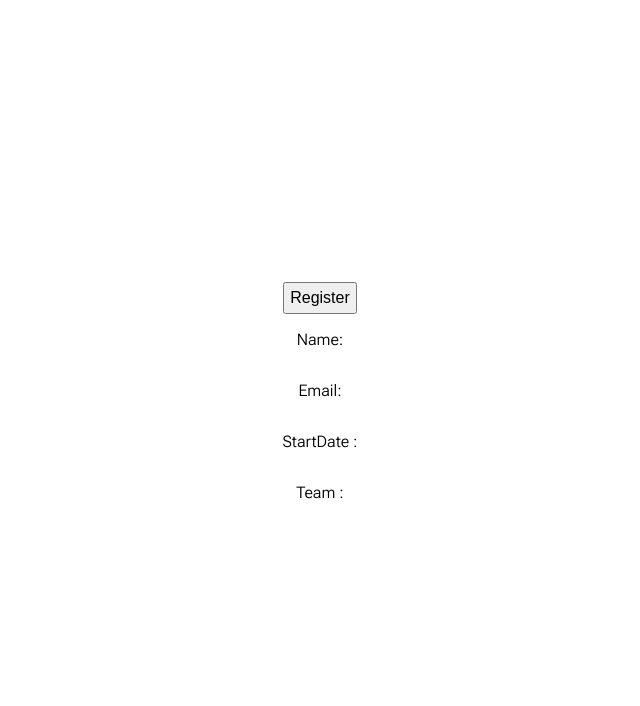
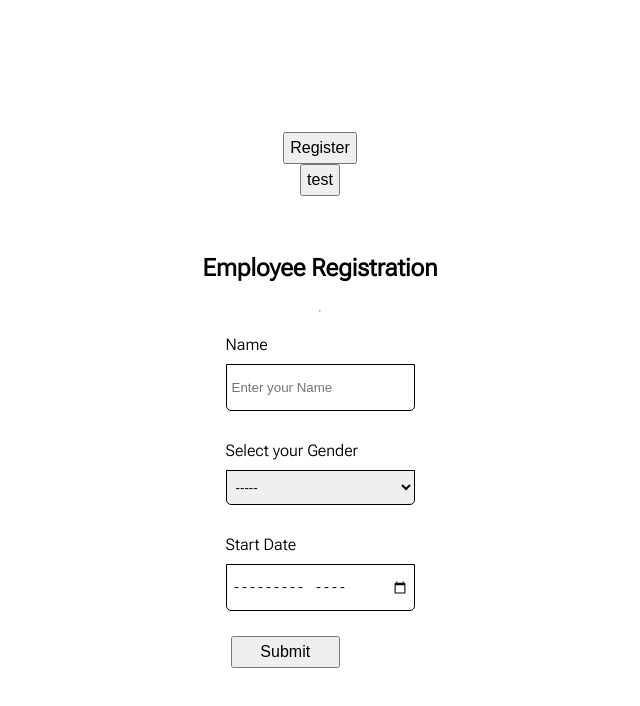
Before and after one commit to C0balto/react-project, a React (Create React App) app in the folder reactp1/: page / in a window 1280 px wide. Shown: the top 706 px of the page, without its empty margins (320-960 px from the left). Built offline with nearby package versions, Linux system fonts and the light colour scheme; no server answers.

Commit message:
updates 20/05

```diff
--- a/reactp1/src/App.js
+++ b/reactp1/src/App.js
@@ -7,61 +7,117 @@ import axios from 'axios';
 
 
 Modal.setAppElement("#root");
+const url = 'https://crudcrud.com/api/f7775050ebcd4204807a883667143f40';
 
+/* axios.defaults.headers.post['Access-Control-Allow-Origin'] = '*';
+axios.defaults.headers.post['Access-Control-Allow-Methods'] = 'GET,POST,PUT,DELETE,OPTIONS';
+axios.defaults.headers.post['Access-Control-Allow-Headers'] = 'Content-Type, Access-Control-Allow-Headers, Authorization, X-Requested-With';
+ */
 function App() {
+
   //submit method
-  const [data, setData] = useState({
-  name: "",
-  birthdate: "",
-  gender: "",
-  email: "",
-  cpf:"",
-  stardate: "",
-  team:""
+    /* const[name, setName] = useState("");
+    const[birthdate, setBirthdate] = useState("");
+    const[gender, setGender] = useState("");
+    const[email, setEmail] = useState("");
+    const[cpf, setCPF] = useState("");
+    const[startdate, setStartDate] = useState("");
+    const[team, setTeam] = useState("");
+    const[message, setMessage] = useState("");
 
-  });
-  const handleChange = (e) => {
-    const value = e.target.value;
-    setData({
-      ...data,
-      [e.target.name]: value
-    });
+    const handleSubmit = async (e) => {
+      e.preventDefault();
+      console.log("entrou");
+      console.log(name, gender);
+      try {
+          const res = await axios.post("https://crudcrud.com/api/a01fc2b816d5414d94212dd0e2a79c13", {
+            method: "POST",
+            headers: { "Content-Type": "multipart/form-data" },
+            body: JSON.stringify({
+              name: name,
+              birthdate: birthdate,
+              gender: gender,
+              email: email,
+              cpf: cpf,
+              startdate: startdate,
+              team: team,
+              }),
+          });
+          let resJson = await res.json();
+          if(res.status === 200) {
+            setName("");
+            setBirthdate("");
+            setGender("");
+            setEmail("");
+            setCPF("");
+            setStartDate("");
+            setTeam("");
+            setMessage("Registro feito com sucesso!");
+          } else {
+          setMessage("Deu um erro do além!");
+          }
+        } catch(error => {
+          console.warn('fuuudeu de vez')
+        }) {
+          console.log(err);
+      }
+
+    }
+   */
+  // la vamos nos
+  const [name, setName] = useState('');
+  const [gender, setGender] = useState('');
+  const [startdate, setStartDate] = useState('');
+  const config = {
+      'Authorization': 'Bearer my-token',
+      'My-Custom-Header': 'foobar',
+      "Access-Control-Allow-Origin": "*",
+      "Access-Control-Allow-Methods": "GET,PUT,POST,DELETE,PATCH,OPTIONS",
+      "Access-Control-Allow-Headers": "Content-Type, Access-Control-Allow-Headers, Authorization, X-Requested-With"
+    };
+
+  const element = document.querySelector('#post-request .article-id');
+  const fields = {
+    name: name,
+    gender: gender,
+    startdate: startdate
+  }
+  const handleSubmit = async (e) => {
+    e.preventDefault();
+    console.log(name, gender, startdate);
+    await axios.post(url, fields , {config} ).then(response => element.innerHTML = response.data.id);
+
+    /*try{
+      const resp = await axios.post(url, fields , {config} , {
+       method: "POST",
+        headers: {
+          "Access-Control-Allow-Origin" : "*",
+          "Access-Control-Allow-Methods" : "GET,POST,PUT,DELETE,OPTIONS",
+          "Access-Control-Allow-Headers": "Content-Type, Access-Control-Allow-Headers, Authorization, X-Requested-With"
+        },
+        body: JSON.stringify({
+        name: name,
+        gender: gender,
+        startdate: startdate
+        //})
+      });
+      console.log(resp.data);
+    } catch(error) {
+      console.log(error.response);
+    }*/
+
   };
 
-  const handleSubmit = (e) => {
-    e.preventdefault();
-    const userData = {
-      name: data.name,
-      birthdate: data.birthdate,
-      gender: data.gender,
-      email: data.gender,
-      cpf: data.cpf,
-      startdate: data.startdate,
-      team: data.team
-    };
-
-    axios.post("https://crudcrud.com/api/a01fc2b816d5414d94212dd0e2a79c13", userData).then((response)=> {
-      console.log(response.status);
-      console.log(response.data);
-    });
-  };
-
-
-  const [user, setUser] = useState();
-
-  useEffect(() => {
-    api
-      .get("users/romulo27")
-      .then((response) => setUser(response.data))
-      .catch((err)=> {
-        console.error("deu erro do além" + err);
-      });
-  }, []);
+  const  test = () => {
+    const a = axios.get('https://crudcrud.com/api/f7775050ebcd4204807a883667143f40');
+    console.log(a);
+    console.log(a.data);
+    console.log("worked");
+  } ;
 
 
   // modal operation
   const [modalIsOpen, setIsOpen] = useState(false);
-
   function openModal(){
      setIsOpen(true);
     }
@@ -74,10 +130,60 @@ function App() {
    <div className="Container">
 
       <button onClick={openModal}>Register</button>
-      <p>Name:{user?.name}</p>
-      <p>Email:{user?.email}</p>
-      <p>StartDate :{user?.startdate}</p>
-      <p>Team :{user?.team}</p>
+      {/* <section> {message? <p>{message}</p> : null } </section> */}
+      {/* <p>Name:{name}</p>
+      <p>Email:{email}</p>
+      <p>StartDate :{startdate}</p>
+      <p>Team :{team}</p> */}
+      <button onClick={test}>test</button>
+      <br/>
+      <article id='post-request' class='article-id'></article>
+      <br/>
+
+      <h2>Employee Registration</h2>
+
+          <hr />
+          <Form className='reg-form' onSubmit={handleSubmit}>
+
+            <Form.Group className="mb-3" controlId="Name">
+              <Form.Label className="label-title">Name</Form.Label>
+              <Form.Control
+                className="input-control"
+                type="text"
+                name="name"
+                placeholder="Enter your Name"
+                value={name}
+                onChange={(e) => setName(e.target.value)}
+              />
+            </Form.Group>
+            <Form.Group className="mb-3" placeholder="gender">
+              <Form.Label className="label-title"> Select your Gender</Form.Label>
+              <select
+                className="input-control"
+                name="gender"
+                value={gender}
+                onChange={(e) => setGender(e.target.value)}
+                >
+                <option defaultValue="">-----</option>
+                <option value="male">Male</option>
+                <option value="female">Female</option>
+                <option value="other gender">Other Gender</option>
+              </select>
+            </Form.Group>
+            <Form.Group className="mb-3">
+              <Form.Label className="label-title">Start Date</Form.Label>
+              <Form.Control
+                className="input-control"
+                value={startdate}
+                onChange={(e) => setStartDate(e.target.value)}
+                type="month"
+                min="2015-01"
+              />
+            </Form.Group>
+
+            <button className="submitbt" type='submit'>Submit</button>
+
+          </Form>
 
       <Modal
         isOpen={modalIsOpen}
@@ -87,24 +193,45 @@ function App() {
         overlayClassName="modal-overlay"
         >
           <button onClick={closeModal}>close</button>
-          <h2>Employee Registration</h2>
+          {/* <h2>Employee Registration</h2>
 
           <hr />
           <Form className='reg-form' onSubmit={handleSubmit}>
             <Form.Group className="mb-3" controlId="Name">
               <Form.Label className="label-title">Name</Form.Label>
-              <Form.Control className="input-control" type="text" name="name" placeholder="Enter your Name" value={data.name} onChange={handleChange} required/>
+              <Form.Control
+                className="input-control"
+                type="text"
+                name="name"
+                placeholder="Enter your Name"
+                value={name}
+                onChange={(e) => setName(e.target.value)}
+                required
+              />
             </Form.Group>
 
             <Form.Group className="mb-3" controlId="BirthDate">
               <Form.Label className="label-title">Birth Date</Form.Label>
-              <Form.Control className="input-control" type="date" name="birthdate" value={data.birthdate} onChange={handleChange} required></Form.Control>
+              <Form.Control
+                className="input-control"
+                type="date"
+                name="birthdate"
+                value={birthdate}
+                onChange={(e) => setBirthdate(e.target.value)}
+                required
+              />
             </Form.Group>
 
             <Form.Group className="mb-3" placeholder="gender">
               <Form.Label className="label-title"> Select your Gender</Form.Label>
-              <select className="input-control" name="gender" value={data.gender} onChange={handleChange} required>
-                <option selected value="">-----</option>
+              <select
+                className="input-control"
+                name="gender"
+                value={gender}
+                onChange={(e) => setGender(e.target.value)}
+                required
+                >
+                <option defaultValue="">-----</option>
                 <option value="male">Male</option>
                 <option value="female">Female</option>
                 <option value="other gender">Other Gender</option>
@@ -112,27 +239,55 @@ function App() {
             </Form.Group>
             <Form.Group className="mb-3">
               <Form.Label className="label-title">E-mail</Form.Label>
-              <Form.Control className="input-control" type="e-mail" name="email" placeholder="Enter your e-mail" value={data.email} onChange={handleChange} pattern="[a-z0-9._%+-]+@[a-z0-9.-]+\.[a-z]{2, 4}$" required/>
+              <Form.Control
+                className="input-control"
+                type="e-mail"
+                name="email"
+                placeholder="Enter your e-mail"
+                value={email}
+                onChange={(e) => setEmail(e.target.value)}
+                //pattern="[a-z0-9._%+-]+@[a-z0-9.-]+\.[a-z]{2, 4}$"
+                required
+              />
             </Form.Group>
             <Form.Group className="mb-3">
               <Form.Label className="label-title">CPF</Form.Label>
-              <Form.Control className="input-control" type="number" name="cpf" value={data.cpf} onChange={handleChange} maxLength="14" placeholder="Enter your CPF number" pattern="(\d{3}\.?\d{3}\.?\d{3}-?\d{2})" required/>
+              <Form.Control
+                className="input-control"
+                type="number" name="cpf"
+                value={cpf}
+                onChange={(e) => setCPF(e.target.value)}
+                maxLength="14"
+                placeholder="Enter your CPF number"
+                //pattern="(\d{3}\.?\d{3}\.?\d{3}-?\d{2})"
+                required
+              />
             </Form.Group>
             <Form.Group className="mb-3">
               <Form.Label className="label-title">Start Date</Form.Label>
-              <Form.Control  className="input-control" type="month" min="2015-01" />
+              <Form.Control
+                className="input-control"
+                value={startdate}
+                onChange={(e) => setStartDate(e.target.value)}
+                type="month"
+                min="2015-01"
+              />
             </Form.Group>
             <Form.Group className="mb-3" placeholder="gender">
               <Form.Label className="label-title"> Team</Form.Label>
-              <select className="input-control">
-                <option selected value="null">-----</option>
+              <select
+                className="input-control"
+                value={team}
+                onChange={(e) => setTeam(e.target.value)}
+                >
+                <option defaultValue="null">-----</option>
                 <option value="frontend">Front End</option>
                 <option value="backend">Back End</option>
                 <option value="mobile">Mobile</option>
               </select>
             </Form.Group>
             <button className="submitbt" type='submit'>Submit</button>
-          </Form>
+          </Form> */}
 
 
       </Modal>
--- a/reactp1/src/services/api.js
+++ b/reactp1/src/services/api.js
@@ -1,7 +1,12 @@
 import axios from "axios";
 
 const api = axios.create({
-  baseURL: "https://crudcrud.com/api/a01fc2b816d5414d94212dd0e2a79c13",
+  baseURL: "https://crudcrud.com/api/f7775050ebcd4204807a883667143f40",
+  headers: {
+    post: {
+      header1: 'value1'
+    }
+  }
 });
 
 export default api;
```
Also changed, not shown: reactp1/public/index.html (+1 -23 lines).
